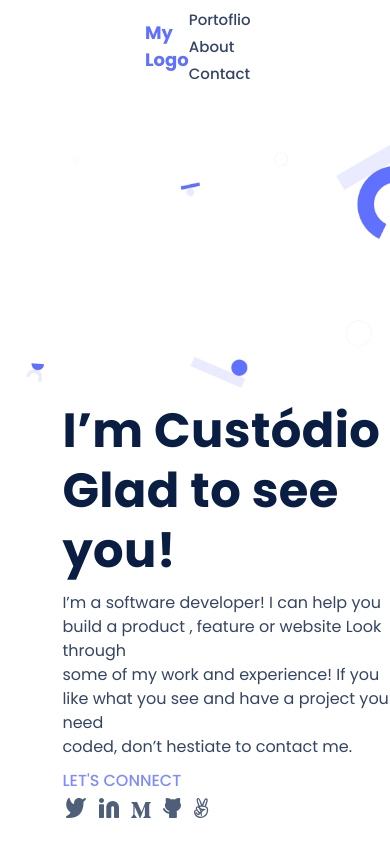
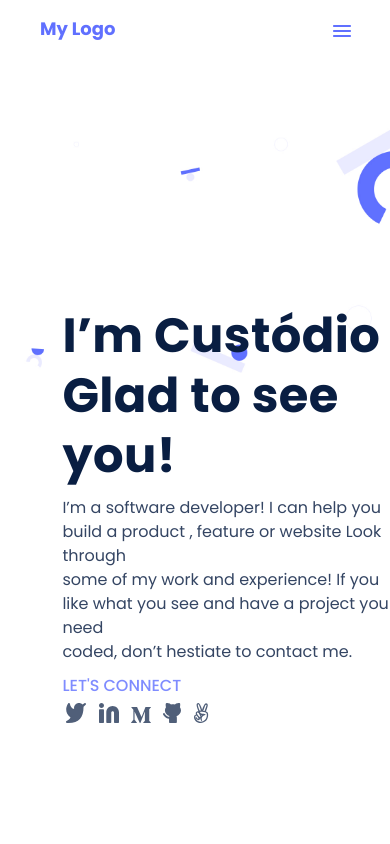
Before and after one commit to looh16/portfolio_skeleton.github.io, a website: page index.html in a window 390 px wide. Drawn offline with Linux system fonts and the light colour scheme.

Commit message:
add media queries

```diff
--- a/css/styles.css
+++ b/css/styles.css
@@ -18,7 +18,8 @@
   display: flex;
   align-items: center;
   justify-content: space-between;
-  padding: 5px;
+  padding: 30px;
+  padding-top: 1px;
   margin-bottom: 50px;
 }
 
@@ -40,6 +41,7 @@
 .logo {
   font-size: 18px;
   margin-left: 140px;
+  margin-top: 10px;
 }
 
 .logo a {
@@ -66,6 +68,7 @@ ul {
 .nav-links {
   display: flex;
   margin-right: 180px;
+  margin-top: 10px;
 }
 
 .menu li {
@@ -114,7 +117,7 @@ input[type=checkbox] {
   line-height: 60px;
   letter-spacing: 0.37px;
   color: #091e42;
-  padding-top: 260px;
+  padding-top: 180px;
   margin-left: 16%;
 }
 
@@ -145,3 +148,39 @@ input[type=checkbox] {
   padding-top: 10px;
   margin-left: 16%;
 }
+
+/* MEDIA QUERIES */
+@media (max-width: 768px) {
+  body {
+    height: 100vh;
+    height: calc(var(--vh, 1vh) * 100);
+    position: fixed;
+  }
+
+  /* LOGO */
+  .logo {
+    font-size: 18px;
+    margin-left: 10px;
+  }
+
+  .menu {
+    display: none;
+    position: absolute;
+    background-color: teal;
+    right: 0;
+    left: 0;
+    text-align: center;
+    padding: 16px 0;
+  }
+
+  input[type=checkbox]:checked ~ .menu {
+    display: block;
+  }
+
+  .checkbox-toggle {
+    display: block;
+    bottom: 70.83%;
+    margin-left: 950.67%;
+    margin-right: 1%;
+  }
+}
```
